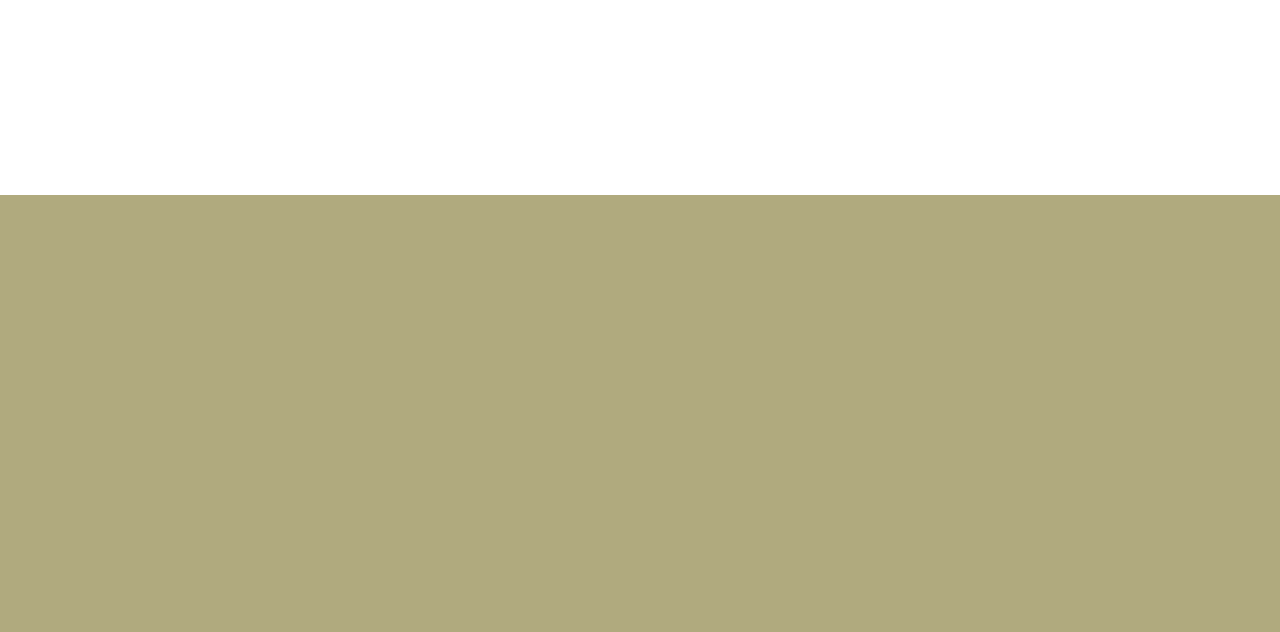
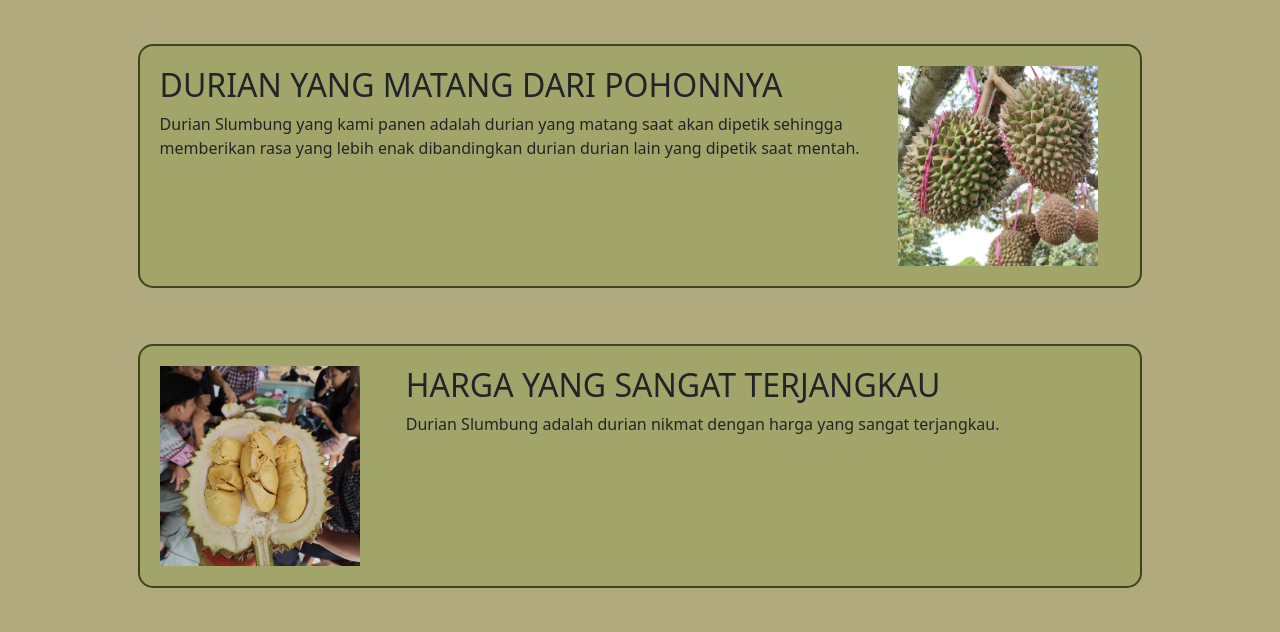
Before and after one commit to keliphar/hackathon, a PHP site: page / in a window 1280 px wide. Shown: the part 605-1237 px from the top of the page. Before the commit the page ends 800 px from the top, so only its background shows below. Run offline with PHP 8.4, Linux system fonts and the light colour scheme; data that the repository does not hold is empty.

Commit message:
fixed previous wrong push

```diff
--- a/konten-home.php
+++ b/konten-home.php
@@ -7,8 +7,43 @@
     <link href="https://cdn.jsdelivr.net/npm/bootstrap@5.3.2/dist/css/bootstrap.min.css" rel="stylesheet" integrity="sha384-T3c6CoIi6uLrA9TneNEoa7RxnatzjcDSCmG1MXxSR1GAsXEV/Dwwykc2MPK8M2HN" crossorigin="anonymous">
     <script src="https://cdn.jsdelivr.net/npm/bootstrap@5.3.2/dist/js/bootstrap.bundle.min.js" integrity="sha384-C6RzsynM9kWDrMNeT87bh95OGNyZPhcTNXj1NW7RuBCsyN/o0jlpcV8Qyq46cDfL" crossorigin="anonymous"></script>
     <link rel="stylesheet" href= "style.css">
-    <script src="slide.js"></script>
+    <script defer src="slide.js"></script>
 </head>
 <body>
 
+    <div class="container-fluid scolor-5 py-3">
+        <section class="hidden-1">
+            <div class="container-fluid custom-box scolor-4">
+                <div class="row">
+                    <div class="col-9">
+                        <h2>DURIAN YANG MATANG DARI POHONNYA</h2>
+                        <p>
+                            Durian Slumbung yang kami panen adalah durian yang matang saat akan dipetik sehingga memberikan rasa yang lebih enak dibandingkan
+                            durian durian lain yang dipetik saat mentah.
+                        </p>
+                    </div>
+                    <div class="col-3">
+                        <img src="./asset/durian.jpg" alt="durian" srcset="" width="200px" height="200px">
+                    </div>
+                </div>
+            </div>
+        </section>
+
+        <section class="hidden-2">
+            <div class="container-fluid custom-box">
+                <div class="row">
+                    <div class="col-3">
+                        <img src="./asset/opened-durian.jpg" alt="durian" srcset="" width="200px" height="200px">
+                    </div>
+                    <div class="col-9">
+                        <h2>HARGA YANG SANGAT TERJANGKAU</h2>
+                        <p>
+                            Durian Slumbung adalah durian nikmat dengan harga yang sangat terjangkau.
+                        </p>
+                    </div>
+                </div>
+            </div>
+        </section>
+
+    </div>
 </body>
--- a/navbar.php
+++ b/navbar.php
@@ -49,3 +49,4 @@
             </div>
         </div>
     </nav>
+</body>
--- a/slide.js
+++ b/slide.js
@@ -0,0 +1,20 @@
+const observer = new IntersectionObserver((entries) => {
+    entries.forEach((entry) => {
+        console.log(entry)
+        if(entry.isIntersecting){
+            entry.target.classList.add('show');
+        }
+        else{
+            // entry.target.classList.remove('show');
+        }
+    });
+});
+
+const hiddenElements = document.querySelectorAll('.hidden');
+hiddenElements.forEach((e1) => observer.observe(e1));
+
+const hiddenElements1 = document.querySelectorAll('.hidden-1');
+hiddenElements1.forEach((e1) => observer.observe(e1));
+
+const hiddenElements2 = document.querySelectorAll('.hidden-2');
+hiddenElements2.forEach((e1) => observer.observe(e1));
--- a/style.css
+++ b/style.css
@@ -21,3 +21,39 @@
 .pesan-btn{
     padding: 5px 15px;
 }
+
+section{
+    display: grid;
+    place-items: center;
+    align-content: center;
+    min-height: 300px;
+}
+
+.hidden-1{
+    opacity: 0;
+    transition: all 2s;
+    filter: blur(5px);
+    transform: translateX(-100%);
+}
+
+.hidden-2{
+    opacity: 0;
+    transition: all 2s;
+    filter: blur(5px);
+    transform: translateX(100%);
+}
+
+.show{
+    opacity: 1;
+    filter: blur(0);
+    transform: translateX(0);
+}
+
+.custom-box{
+    width: 80%;
+    border-radius: 15px; /* Adds rounded edges */
+    border: 2px solid #3d441e; /* Adds an outline with a black color (you can adjust the color) */
+    background-color: #a2a569; /* Sets the background color (you can adjust the color) */
+    padding: 20px;
+    min-height: 200px;
+}
```
Also changed, not shown: asset/durian.jpg (added), asset/opened-durian.jpg (added).
